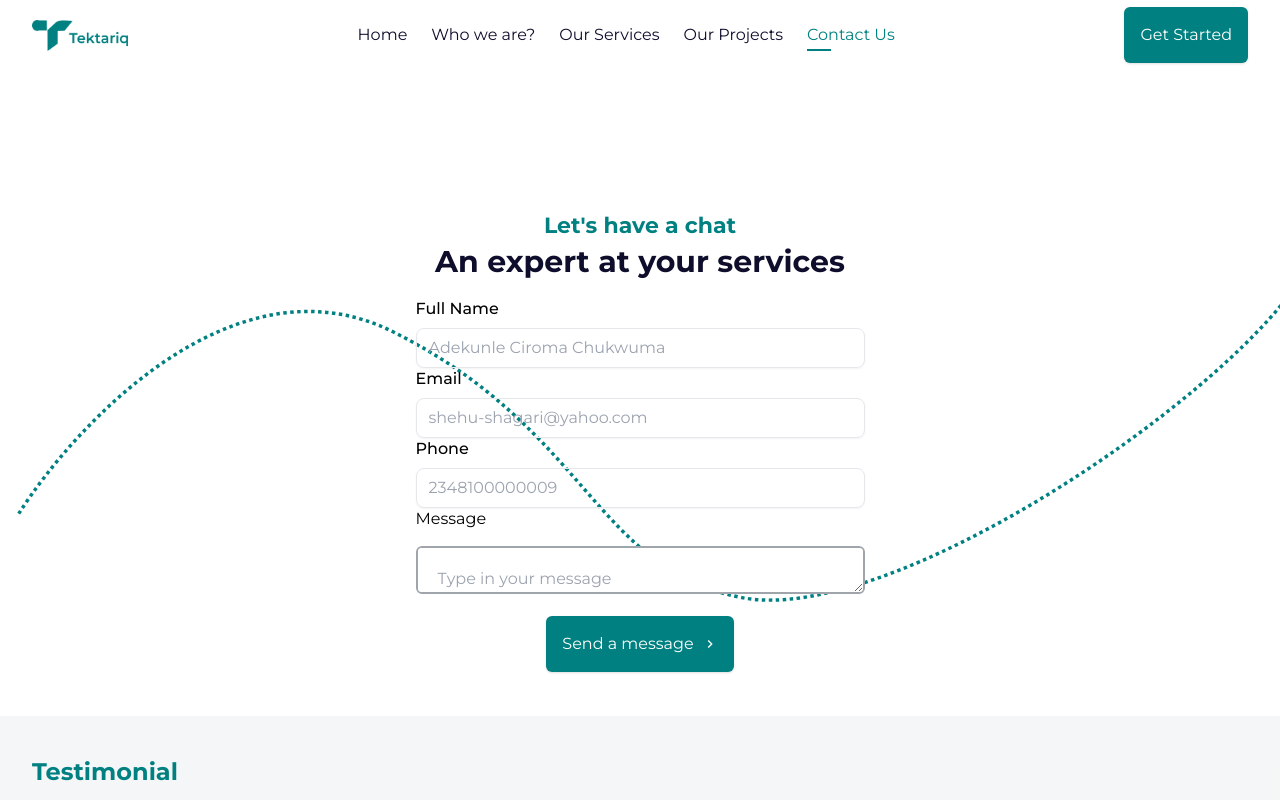
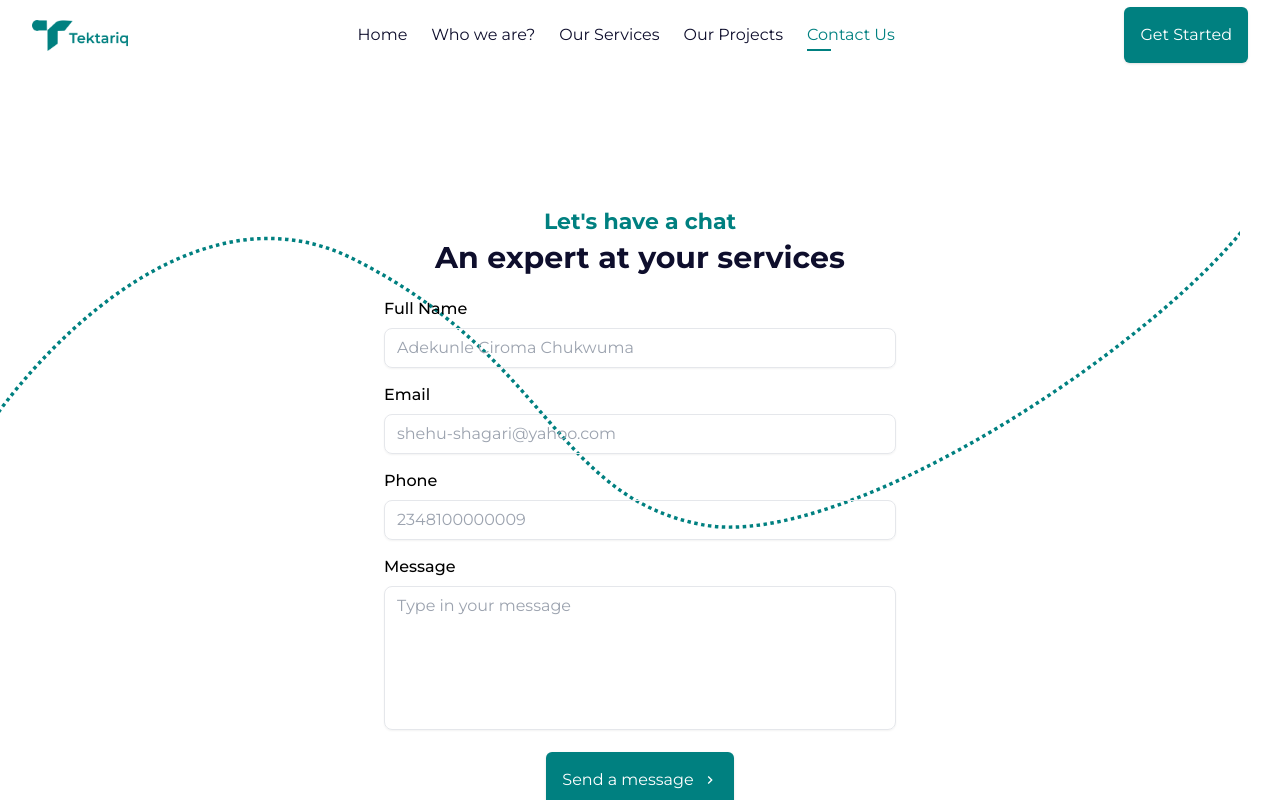
Before and after one commit to Muminah-Omolara/iotbtech, a React (Vite) app: page /contact in a window 1280 px wide. Shown: the top 800 px of the page. Built offline with nearby package versions, Linux system fonts and the light colour scheme.

Commit message:
refactor contact page

```diff
--- /dev/null
+++ b/src/components/CustomTextArea.jsx
@@ -0,0 +1,16 @@
+const CustomTextArea = ({ name, label, placeholder }) => {
+  return (
+    <div>
+      <label className="font-medium" htmlFor={name}>
+        {label}
+      </label>
+      <textarea
+        required
+        className="w-full mt-2 h-36 px-3 py-2 resize-none appearance-none bg-transparent outline-none border focus:border-tt-primary shadow-sm rounded-lg"
+        placeholder={placeholder}
+      ></textarea>
+    </div>
+  );
+};
+
+export default CustomTextArea;
--- /dev/null
+++ b/src/components/Logo.jsx
@@ -0,0 +1,7 @@
+import Logo from "../assets/icons/tektariq.png";
+
+const TheLogo = () => {
+  return <img src={Logo} alt="tektariq-logo" className="max-w-24" />;
+};
+
+export default TheLogo;
--- a/src/components/NavBar.jsx
+++ b/src/components/NavBar.jsx
@@ -1,9 +1,9 @@
 import Hamburger from "../assets/images/Vector.png";
-import Logo from "../assets/icons/tektariq.png";
 import { NavLink } from "react-router-dom";
 import { useState } from "react";
 import Button from "../components/Button";
 import { IoCloseSharp } from "react-icons/io5";
+import TheLogo from "./Logo";
 
 const NavBar = () => {
   const [isMenuOpen, setIsMenuOpen] = useState(false);
@@ -24,7 +24,7 @@ const NavBar = () => {
       <div className="items-center px-4 max-w-screen-xl mx-auto md:flex md:px-8">
         <div className="flex items-center justify-between py-3 md:py-5 md:block">
           <NavLink to="/">
-            <img src={Logo} alt="tektariq-logo" className="max-w-24" />
+            <TheLogo />
           </NavLink>
 
           <div className="md:hidden">
--- a/src/components/TextArea.jsx
+++ /dev/null
@@ -1,8 +0,0 @@
-
-const TextArea = ({name , placeholder}) => {
-  return (
-    <textarea name={name} placeholder={placeholder} className="w-full my-4 h-12 p-5 border-2 border-tt-grey focus:outline focus:border-tt-primary rounded-md"></textarea>
-  )
-}
-
-export default TextArea
--- a/src/pages/Contact.jsx
+++ b/src/pages/Contact.jsx
@@ -1,17 +1,21 @@
+import { MdOutlineNavigateNext } from "react-icons/md";
 import line from "../assets/images/line.svg";
+import Button from "../components/Button";
 import CustomInput from "../components/CustomInput";
-import TextArea from "../components/TextArea";
-import Button from "../components/Button";
-import { MdOutlineNavigateNext } from "react-icons/md";
+import CustomTextArea from "../components/CustomTextArea";
 import Testimonials from "../sections/Testimonials";
 
 function Contact() {
   return (
     <div>
-      <div className="mx-auto leading-snug max-w-screen-lg px-4 sm:px-6 lg:px-8 gap-9 flex flex-col md:flex-row justify-center items-center">
-        <img src={line} alt="" className="absolute w-full" />
-        <div className="lg:w-[537px] md:w-[398px] relative  p-11">
-          <div className="justify-center items-center mb-4">
+      <div className="mx-auto leading-snug max-w-screen-xl px-4 sm:px-6 lg:px-8 py-10">
+        <img
+          src={line}
+          alt="line"
+          className="absolute w-full -left-10 -right-10 -z-10 hidden md:block"
+        />
+        <div className="max-w-lg mx-auto mb-10 relative z-10 space-y-5">
+          <div>
             <p className="lg:text-center md: text-left font-bold text-tt-primary text-[22px]">
               Let's have a chat
             </p>
@@ -20,7 +24,7 @@ function Contact() {
             </h1>
           </div>
 
-          <form action="">
+          <form action="" className="space-y-4">
             <CustomInput
               type="text"
               placeholder="Adekunle Ciroma Chukwuma"
@@ -39,8 +43,13 @@ function Contact() {
               label="Phone"
               name="phone"
             />
-            <label htmlFor="">Message</label> <br />
-            <TextArea placeholder="Type in your message" />
+
+            <CustomTextArea
+              name="message"
+              placeholder="Type in your message"
+              label="Message"
+            />
+
             <div className="flex justify-center items-center">
               <Button text="Send a message" icon={<MdOutlineNavigateNext />} />
             </div>
--- a/src/sections/Footer.jsx
+++ b/src/sections/Footer.jsx
@@ -3,8 +3,8 @@ import { FaInstagram, FaWhatsapp, FaXTwitter } from "react-icons/fa6";
 import { GrSend } from "react-icons/gr";
 import { LuFacebook } from "react-icons/lu";
 import { NavLink } from "react-router-dom";
-import Logo from "../assets/icons/tektariq.png";
 import Copyright from "../components/Copyright";
+import TheLogo from "../components/Logo";
 
 const Footer = () => {
   const footerNavs = [
@@ -67,7 +67,7 @@ const Footer = () => {
       <footer className=" bg-tt-grey bg-opacity-10 text-tt-black text-opacity-80 px-4 py-8 md:px-8">
         <div className="max-w-screen-xl mx-auto flex flex-col mt-10 space-y-6 justify-between items-start lg:flex-row md:space-y-0 md:mt-0">
           <div className="max-w-xs">
-            <img src={Logo} alt="tektariq-logo" className="max-w-24" />
+            <TheLogo />
             <p className="leading-relaxed mt-2 text-[15px]">
               Lorem Ipsum has been the industry standard dummy text ever since
               the 1500s.
```
